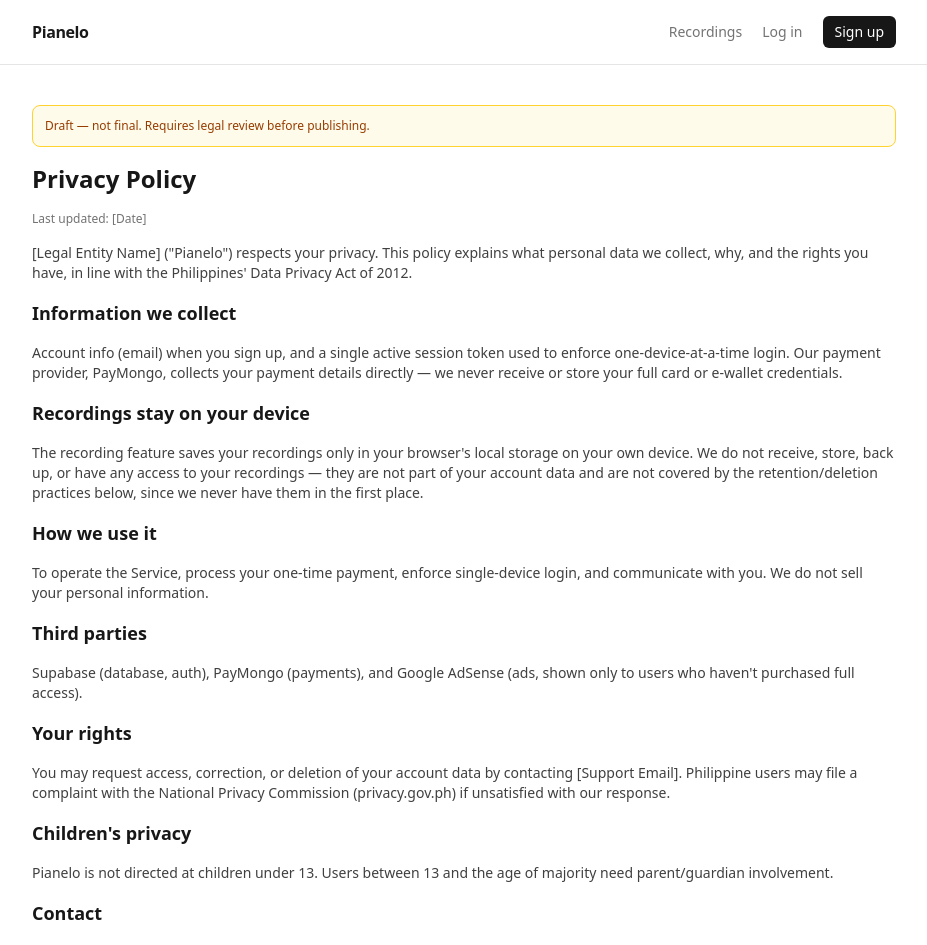
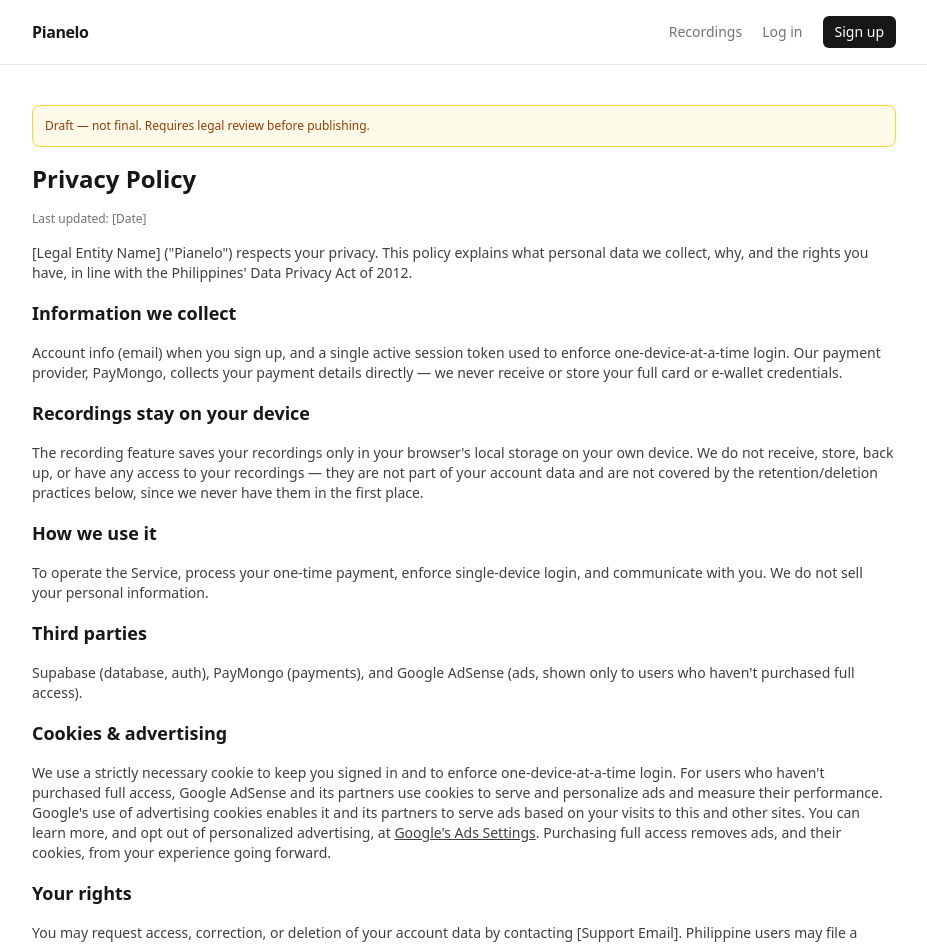
Before and after one commit to ellesantiago/pianelo, a Next.js app: page /privacy in a window 1280 px wide. Shown: the top 945 px of the page, without its empty margins (176-1103 px from the left). Built offline with nearby package versions, Linux system fonts and the light colour scheme; no server answers.

Commit message:
fix issues

```diff
--- /dev/null
+++ b/src/app/ads.txt/route.ts
@@ -0,0 +1,13 @@
+import { NextResponse } from "next/server";
+
+// Served dynamically (not a static public/ads.txt) so it always reflects
+// whatever NEXT_PUBLIC_ADSENSE_CLIENT_ID is actually configured, rather than
+// a hardcoded publisher ID going stale. AdSense checks for this at
+// https://<site>/ads.txt once an account exists, and during review.
+export async function GET() {
+  const clientId = process.env.NEXT_PUBLIC_ADSENSE_CLIENT_ID;
+  const pubId = clientId?.replace(/^ca-/, "");
+  const body = pubId ? `google.com, ${pubId}, DIRECT, f08c47fec0942fa0\n` : "";
+
+  return new NextResponse(body, { headers: { "Content-Type": "text/plain" } });
+}
--- a/src/app/privacy/page.tsx
+++ b/src/app/privacy/page.tsx
@@ -41,6 +41,24 @@
       <h2 className="text-lg font-semibold text-neutral-900">Third parties</h2>
       <p>Supabase (database, auth), PayMongo (payments), and Google AdSense (ads, shown only to users who haven&apos;t purchased full access).</p>
 
+      <h2 className="text-lg font-semibold text-neutral-900">Cookies &amp; advertising</h2>
+      <p>
+        We use a strictly necessary cookie to keep you signed in and to enforce one-device-at-a-time
+        login. For users who haven&apos;t purchased full access, Google AdSense and its partners use
+        cookies to serve and personalize ads and measure their performance. Google&apos;s use of
+        advertising cookies enables it and its partners to serve ads based on your visits to this and
+        other sites. You can learn more, and opt out of personalized advertising, at{" "}
+        <a
+          href="https://policies.google.com/technologies/ads"
+          className="underline"
+          target="_blank"
+          rel="noreferrer"
+        >
+          Google&apos;s Ads Settings
+        </a>
+        . Purchasing full access removes ads, and their cookies, from your experience going forward.
+      </p>
+
       <h2 className="text-lg font-semibold text-neutral-900">Your rights</h2>
       <p>
         You may request access, correction, or deletion of your account data by contacting{" "}
--- /dev/null
+++ b/src/app/robots.ts
@@ -0,0 +1,14 @@
+import type { MetadataRoute } from "next";
+
+const SITE_URL = "https://pianelo.vercel.app";
+
+export default function robots(): MetadataRoute.Robots {
+  return {
+    rules: {
+      userAgent: "*",
+      allow: "/",
+      disallow: ["/account", "/admin", "/api", "/payments"],
+    },
+    sitemap: `${SITE_URL}/sitemap.xml`,
+  };
+}
--- /dev/null
+++ b/src/app/sitemap.ts
@@ -0,0 +1,11 @@
+import type { MetadataRoute } from "next";
+
+const SITE_URL = "https://pianelo.vercel.app";
+
+export default function sitemap(): MetadataRoute.Sitemap {
+  const routes = ["", "/pricing", "/recordings", "/login", "/signup", "/terms", "/privacy"];
+  return routes.map((route) => ({
+    url: `${SITE_URL}${route}`,
+    lastModified: new Date(),
+  }));
+}
--- a/src/components/auth/AuthForm.tsx
+++ b/src/components/auth/AuthForm.tsx
@@ -53,6 +53,15 @@
     }
 
     if (mode === "signup" && !data.session) {
+      // Supabase's signUp() never errors for an email that's already
+      // registered -- it silently returns a user with no identities
+      // instead, to avoid leaking which emails have accounts. That's the
+      // only way to tell the two cases apart here.
+      if (data.user && data.user.identities?.length === 0) {
+        setStatus("An account with this email already exists. Try logging in instead.");
+        return;
+      }
+
       // Email confirmation is required -- there's no session yet, so there's
       // nothing to register as an active device until the user clicks the
       // confirmation link (handled by /auth/callback, which registers the
--- a/src/components/piano/PianoView.tsx
+++ b/src/components/piano/PianoView.tsx
@@ -1,6 +1,6 @@
 "use client";
 
-import { useEffect, useRef } from "react";
+import { useEffect, useRef, useState } from "react";
 import type { FullKeyboardKey, OctaveMapping } from "@/lib/keyboard/mapping";
 
 const WHITE_KEY_WIDTH = 32; // px
@@ -47,6 +47,7 @@
 }: PianoViewProps) {
   const containerRef = useRef<HTMLDivElement>(null);
   const scrollRef = useRef<HTMLDivElement>(null);
+  const [isFullscreen, setIsFullscreen] = useState(false);
 
   // Track each key's index among the white keys (needed to position black
   // keys relative to the white key immediately before them) and total width.
@@ -73,6 +74,31 @@
     // eslint-disable-next-line react-hooks/exhaustive-deps
   }, [octave]);
 
+  // Fullscreen is mobile-only (see the button's `sm:hidden`), so lock
+  // landscape orientation the moment fullscreen actually engages -- most
+  // browsers only allow an orientation lock while the document is
+  // fullscreen. Not supported on iOS Safari; failing silently there just
+  // leaves the device in whatever orientation the user is already holding.
+  // lock/unlock are omitted from TS's ScreenOrientation type despite being
+  // implemented in every Chromium-based browser -- hence the cast.
+  useEffect(() => {
+    const orientation = screen.orientation as ScreenOrientation & {
+      lock?: (orientation: string) => Promise<void>;
+      unlock?: () => void;
+    };
+    const onFullscreenChange = () => {
+      const active = document.fullscreenElement === containerRef.current;
+      setIsFullscreen(active);
+      if (active) {
+        orientation.lock?.("landscape").catch(() => {});
+      } else {
+        orientation.unlock?.();
+      }
+    };
+    document.addEventListener("fullscreenchange", onFullscreenChange);
+    return () => document.removeEventListener("fullscreenchange", onFullscreenChange);
+  }, []);
+
   const handleFullscreen = () => {
     if (!containerRef.current) return;
     if (document.fullscreenElement) {
@@ -85,7 +111,19 @@
   return (
     <div
       ref={containerRef}
-      className={`relative left-1/2 right-1/2 -mx-[50vw] w-screen max-w-[1400px] flex flex-col gap-4 rounded-2xl border border-neutral-200 bg-neutral-50 p-4 sm:p-6 ${className ?? ""}`}
+      className={`${
+        // The `left-1/2 -mx-[50vw]` full-bleed trick only works in normal
+        // document flow. requestFullscreen() forces `position: fixed` (via
+        // the browser's own :fullscreen UA styles), which breaks that trick
+        // -- left:50% + the negative margin resolve against the viewport
+        // instead of this element's static position, leaving the box
+        // pinned to the left edge at its old capped width with blank space
+        // filling the rest of the screen. Fullscreen doesn't need the
+        // trick at all: the UA styles already size it to the viewport.
+        isFullscreen
+          ? "fixed inset-0 z-50 h-dvh w-dvw max-w-none"
+          : "relative left-1/2 right-1/2 -mx-[50vw] w-screen max-w-[1400px]"
+      } flex flex-col gap-4 rounded-2xl border border-neutral-200 bg-neutral-50 p-4 sm:p-6 ${className ?? ""}`}
     >
       <div className="flex flex-wrap items-center justify-between gap-3 text-sm text-neutral-700">
         <div className="flex items-center gap-2">
@@ -140,7 +178,7 @@
         <button
           type="button"
           onClick={handleFullscreen}
-          className="rounded-md border border-neutral-200 bg-white px-3 py-1.5 font-medium hover:bg-neutral-100"
+          className="rounded-md border border-neutral-200 bg-white px-3 py-1.5 font-medium hover:bg-neutral-100 sm:hidden"
         >
           Fullscreen
         </button>
@@ -148,8 +186,8 @@
 
       <div ref={scrollRef} className="overflow-x-auto overflow-y-hidden pb-1">
         <div
-          className="relative h-40 select-none sm:h-48"
-          style={{ width: trackWidth, minWidth: "100%" }}
+          className={`relative h-40 select-none sm:h-48 ${isFullscreen ? "mx-auto" : ""}`}
+          style={{ width: trackWidth, minWidth: isFullscreen ? undefined : "100%" }}
         >
           {positionedKeys
             .filter((k) => !k.isBlack)
```
Also changed, not shown: 1 other file (tests, documents, lock files or other folders).
